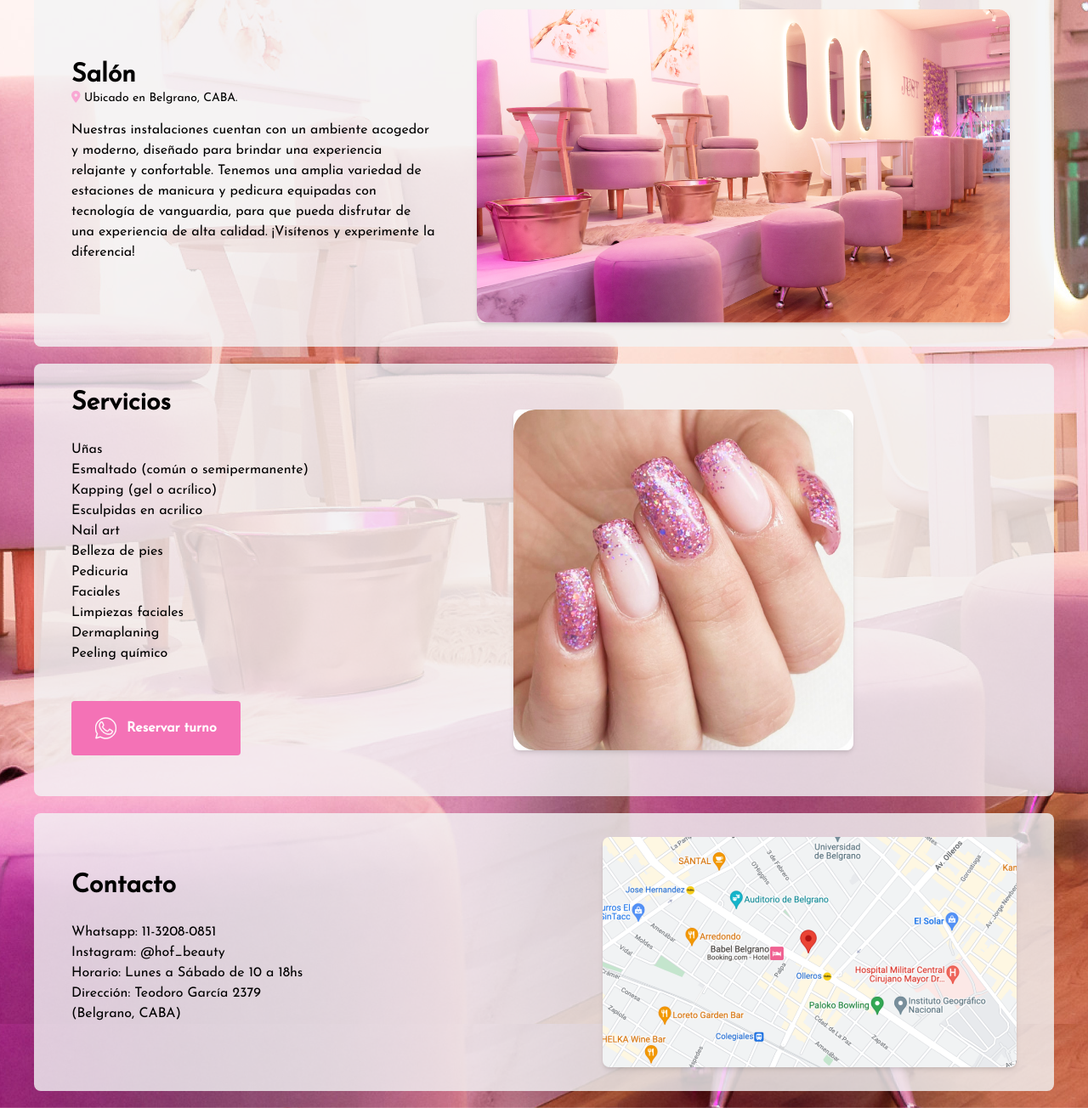
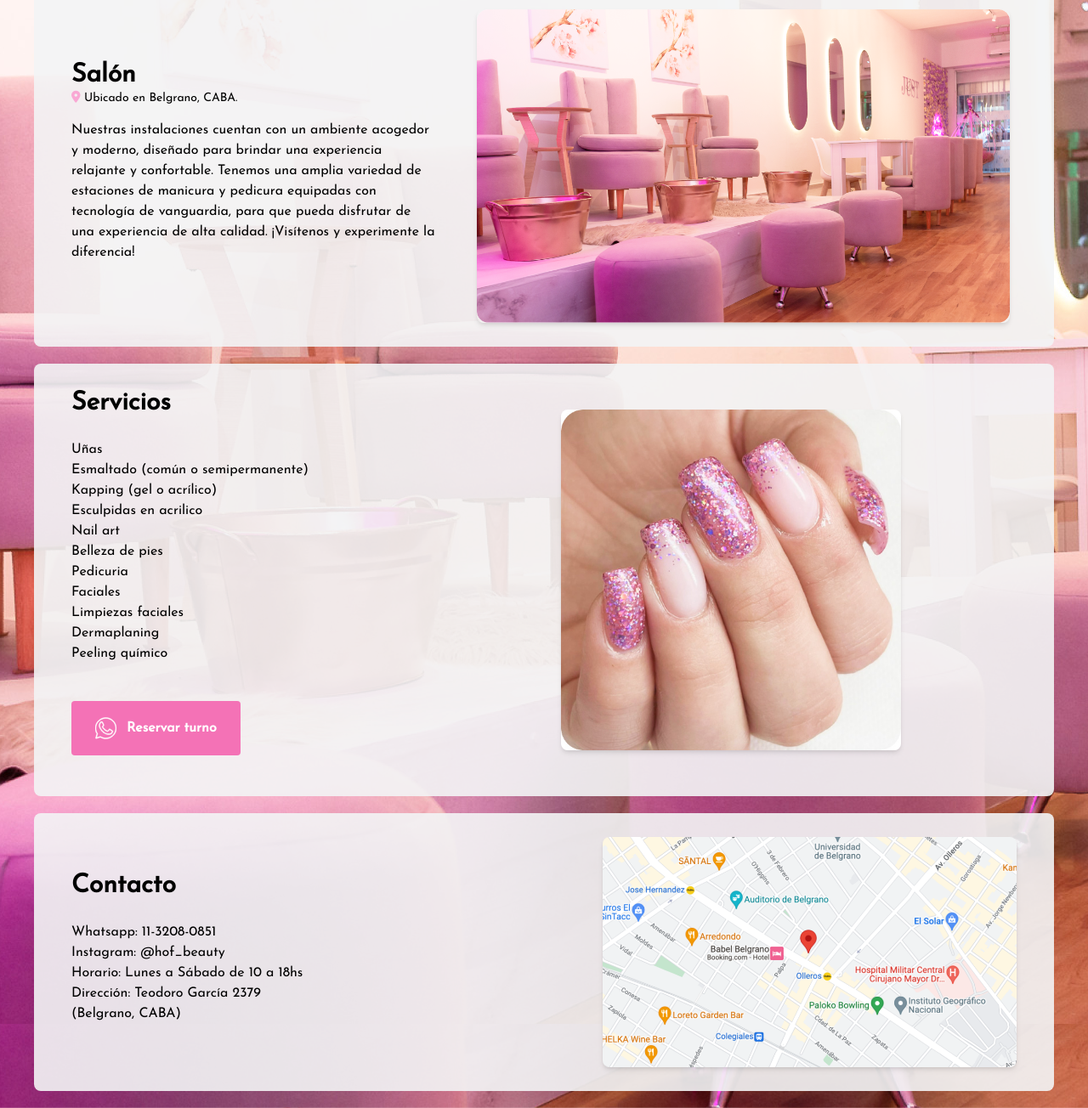
Before and after one commit to aveltri/house-of-beauty, a plain HTML site: page index.html in a window 1280 px wide. Shown: the part 137-1441 px from the top of the page at 85% size. Drawn offline with nearby package versions, Linux system fonts and the light colour scheme.

Commit message:
Cambios tamanio foto nails y texto boton

```diff
--- a/index.html
+++ b/index.html
@@ -13,7 +13,7 @@
     <nav class="px-1 my-5 mx-10 bg-gray-100 rounded-lg bg-opacity-90">
       <div class="container bg-opacity-95 rounded-lg px-5 py-3 m-2 mx-auto flex justify-center gap-5">
         <div class="flex items-center">
-          <img src="images/logo.png" alt="Logo" class="h-14 mr-10 align-left" />
+          <img src="images/logo.png" alt="Logo" class="h-14 md:mr-10 align-left " />
           <ul class="hidden md:flex ml-20 gap-10">
             <li class="">
               <a href="#servicios" class="text-grey-100 hover:text-pink-400">Servicios </a>
@@ -32,7 +32,7 @@
 
       </div>
     </nav>
-    <section id="salon" class="py-3 px-1 my-5 mx-10 bg-gray-100 rounded-lg bg-opacity-80 max-w-[1000px]">
+    <section id="salon" class="py-3 px-1 my-5 mx-10 bg-gray-100 rounded-lg bg-opacity-90 max-w-[1000px]">
       <div class="container mx-auto py-4 flex flex-col md:flex-row items-center gap-10 px-10">
         <div class="md:w-2/5 sm:w-1/2">
           <h2 class="text-3xl font-semibold leading-tight">Salón <span> </span></h2>
@@ -49,9 +49,9 @@
       </div>
     </section>
     <!-- Section 1 -->
-    <section id="servicios" class="py-3 px-1 my-5 mx-10 bg-gray-100 rounded-lg bg-opacity-80 max-w-[1000px]">
+    <section id="servicios" class="py-3 px-1 my-5 mx-10 bg-gray-100 rounded-lg bg-opacity-90 max-w-[1000px]">
       <div class="container mx-auto py-4 flex flex-col md:flex-row items-center gap-10 px-10">
-        <div class="md:w-2/5 sm:w-1/2 mb-5">
+        <div class="md:w-1/2 sm:w-1/2 mb-5">
           <h2 class="text-3xl font-semibold leading-tight mb-6">Servicios</h2>
           <p class="mb-6 pb-5">
             Uñas <br>
@@ -72,13 +72,13 @@
             <span class="items-center"> Reservar turno </span>
           </button>
         </div>
-        <div class="md:w-2/ sm:w-1/2 mx-auto">
+        <div class="md:w-1/2 sm:w-1/2 mx-auto">
           <img src="images/nails_brillos.jpg" alt="Section 1 Image"  width="400px" class="rounded-lg shadow-md " />
         </div>
       </div>
     </section>
 
-      <section id="contacto" class="py-3 px-1 my-5 mx-10 bg-gray-100 rounded-lg bg-opacity-80 ">
+      <section id="contacto" class="py-3 px-1 my-5 mx-10 bg-gray-100 rounded-lg bg-opacity-90 ">
         <div class="container mx-auto py-4 flex flex-col md:flex-row items-center gap-10 px-10">
           <div class="md:w-3/5 sm:w-1/2">
             <h2 class="text-3xl font-semibold leading-tight mb-6">Contacto</h2>
```
